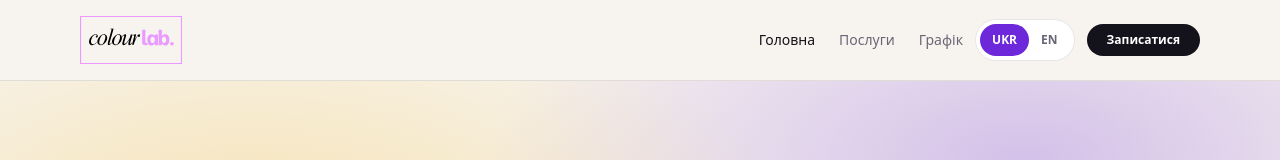
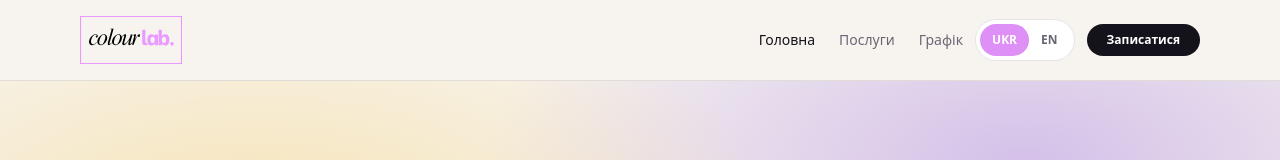
Before and after one commit to Putinjov/Colour_bar, a React (Vite) app in the folder apps/web/: page / in a window 1280 px wide. Shown: the top 160 px of the page. Built offline with nearby package versions, Linux system fonts and the light colour scheme; no server answers.

Commit message:
chage back to render

```diff
--- a/apps/web/tailwind.config.js
+++ b/apps/web/tailwind.config.js
@@ -6,7 +6,7 @@ export default {
       colors: {
         brand: {
           yellow: "#F6C445",
-          purple: "#6D28D9",
+          purple: "#de90f6",
 
           bg: "#F7F4EF",        // головний фон
           surface: "#FFFFFF",   // картки
--- a/apps/web/vite.config.ts
+++ b/apps/web/vite.config.ts
@@ -6,7 +6,7 @@ export default defineConfig({
   server: {
     proxy: {
       "/api": {
-        target: "http://localhost:4000",
+        target: "",
         changeOrigin: true,
       },
     },
```
Also changed, not shown: 8 other files (tests, documents, lock files or other folders).
